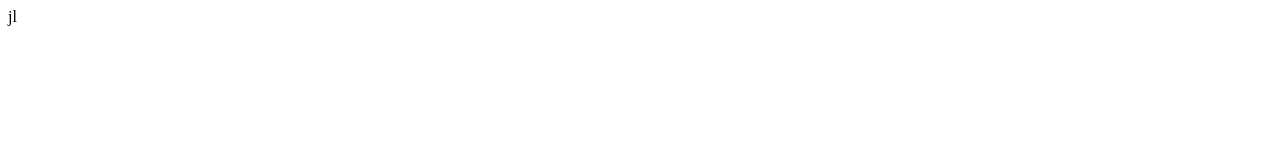
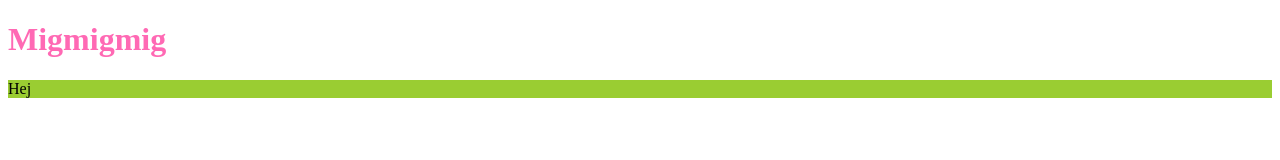
Before and after one commit to cocio-brown/git-excercise, a plain HTML site: page index.html in a window 1280 px wide. Drawn offline with Linux system fonts and the light colour scheme.

Commit message:
updated index.html and style.css

```diff
--- a/index.html
+++ b/index.html
@@ -1 +1,16 @@
-jl
+<!DOCTYPE html>
+<html lang="en">
+
+<head>
+  <meta charset="UTF-8">
+  <title>Document</title>
+
+  <link rel="stylesheet" href="style.css">
+</head>
+
+<body>
+  <h1>Migmigmig</h1>
+  <p>Hej</p>
+</body>
+
+</html>
--- /dev/null
+++ b/style.css
@@ -0,0 +1,7 @@
+h1 {
+  color: hotpink;
+}
+
+p {
+  background: yellowgreen;
+}
```
